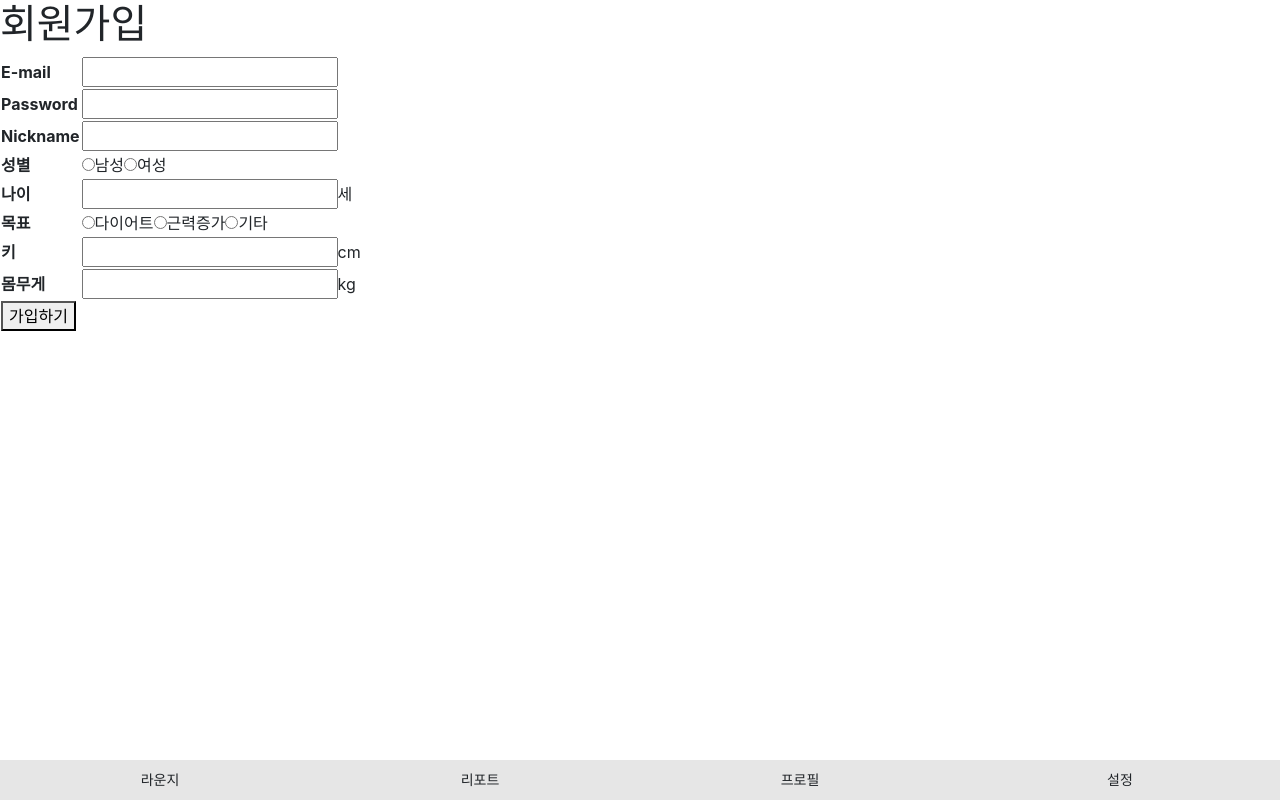
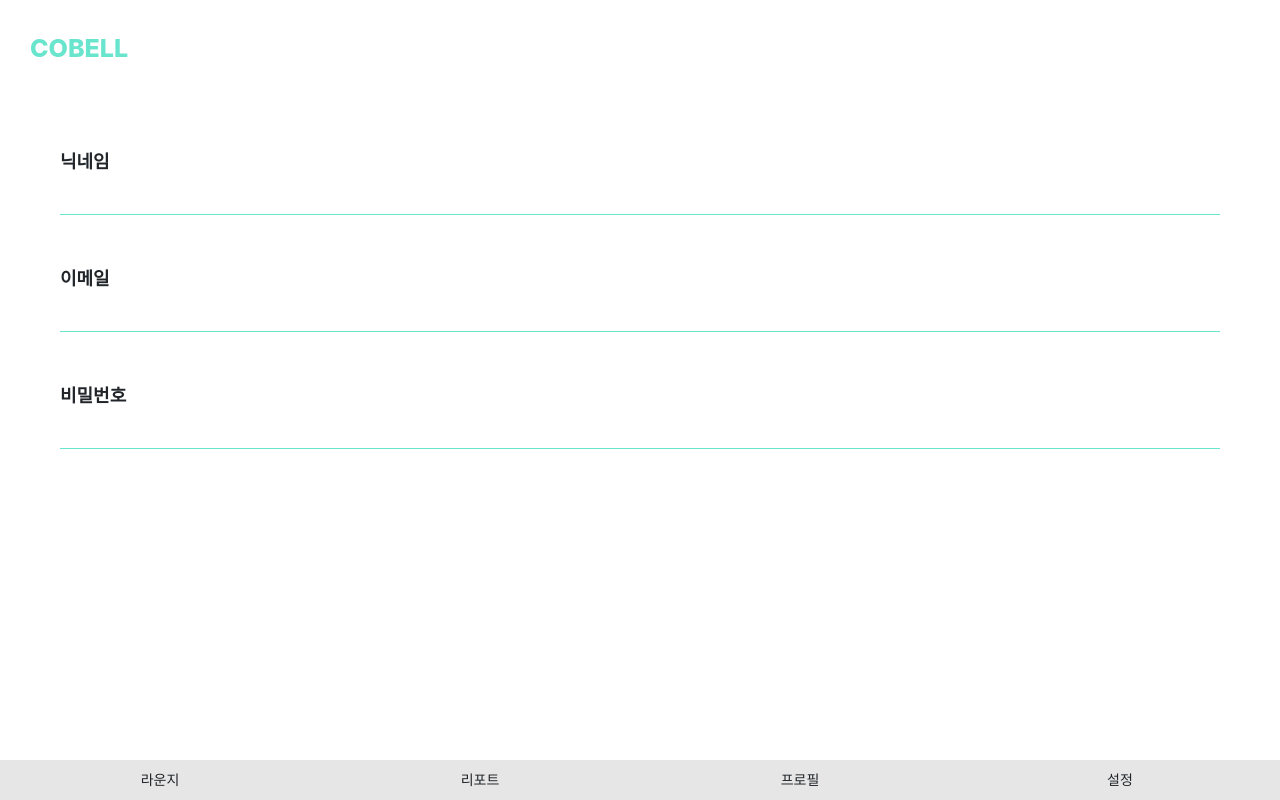
Before and after one commit to local-kim/MOIM, a React (Create React App) app in the folder src/main/reactjs/: page /join in a window 1280 px wide. Built offline with nearby package versions, Linux system fonts and the light colour scheme.

Commit message:
회원가입 디자인 수정(두 페이지로 나눔)

```diff
--- /dev/null
+++ b/src/main/reactjs/src/pages/login/FirstJoin.js
@@ -0,0 +1,36 @@
+import React from 'react';
+import styles from './Join.module.css';
+
+const FirstJoin = ({user, handleChange, setPage}) => {
+  return (
+    <div className={styles.first_join_wrap}>
+      <div className={styles.wrap}>
+        <div className={styles.subtitle}>닉네임</div>
+        <input className={styles.input} type='text' name="nickname" required onChange={handleChange}/>
+      </div>
+      <div className={styles.wrap}>
+        <div className={styles.subtitle}>이메일</div>
+        <input className={styles.input} type='email' name='email' required onChange={handleChange}/>
+      </div>
+      {/* <span style={{width:'2%',display:'inline-block'}}></span>
+      <input type='password' required placeholder="Check password" onChange={onPassChange}/>
+      <b style={{marginLeft:'15px',color:'red'}}>{passOk ? 'OK' : ''}</b> */}
+      <div className={styles.wrap}>
+        <div className={styles.subtitle}>비밀번호</div>
+        <input className={styles.input} type='password' name="password" required onChange={handleChange}/>
+      </div>
+
+      {/* 모든 항목이 입력되면 다음 회원가입 페이지로 넘어가는 버튼이 생김 */}
+      {
+        user.nickname && user.email && user.password ?
+        <div className={styles.next_btn_wrap} onClick={() => setPage(2)}>
+          <span className={styles.next_btn}>다음</span>
+          <span className={`material-icons ${styles.next_icon}`}>navigate_next</span>
+        </div>
+        : ""
+      }
+    </div>
+  );
+};
+
+export default FirstJoin;
--- a/src/main/reactjs/src/pages/login/Join.js
+++ b/src/main/reactjs/src/pages/login/Join.js
@@ -1,22 +1,24 @@
 import React, { useState } from 'react';
 import axios from "axios";
 import { useNavigate } from 'react-router-dom';
-import styles from './Login.module.css';
+import styles from './Join.module.css';
+import FirstJoin from './FirstJoin';
+import SecondJoin from './SecondJoin';
 
 const Join = () => {
   const navigate = useNavigate();
 
   const [user, setUser] = useState({
-    email: '',
-    password: '',
-    nickname: '',
-    gender: '',
-    age: '',
-    goal: '',
-    height: '',
-    weight: '',
-    title: '',
-    content: ''
+    // email: '',
+    // password: '',
+    // nickname: '',
+    // gender: '',
+    // age: '',
+    // goal: '',
+    // height: '',
+    // weight: '',
+    // title: '',
+    // content: ''
   })
 
   const handleChange = (e) => {
@@ -31,11 +33,11 @@ const Join = () => {
       [name]: value
     });
 
-    // console.log(user);
+    console.log(user);
   }
 
   const joinUser = (e) => {
-    e.preventDefault();
+    // e.preventDefault();
 
     axios.post('/user/join', user)
     .then(res => {
@@ -44,85 +46,14 @@ const Join = () => {
     }).catch(err => console.log(err));
   }
 
+  const [page, setPage] = useState(1);
+
   return (
-    <div>
-      <h1>회원가입</h1>
+    <div className={styles.join_wrap}>
+      <div className={styles.title}>COBELL</div>
 
-      <form onSubmit={joinUser}>
-        <table>
-          <tbody>
-            <tr>
-              <th>E-mail</th>
-              <td>
-                <input type='email' name='email' required onChange={handleChange}/>
-              </td>
-            </tr>
-            <tr>
-              <th>Password</th>
-              <td>
-                <input type='password' name="password" required onChange={handleChange}/>
-                {/* <span style={{width:'2%',display:'inline-block'}}></span>
-                <input type='password' required placeholder="Check password" onChange={onPassChange}/>
-                <b style={{marginLeft:'15px',color:'red'}}>{passOk ? 'OK' : ''}</b> */}
-              </td>
-            </tr>
-            <tr>
-              <th>Nickname</th>
-              <td>
-                <input type='text' name="nickname" required onChange={handleChange}/>
-              </td>
-            </tr>
-            <tr>
-              <th>성별</th>
-              <td>
-                <label>
-                  <input type='radio' name="gender" value='0' required onChange={handleChange}/>남성
-                </label>
-                <label>
-                  <input type='radio' name="gender" value='1' required onChange={handleChange}/>여성
-                </label>
-              </td>
-            </tr>
-            <tr>
-              <th>나이</th>
-              <td>
-                <input type='number' name="age" required onChange={handleChange}/>세
-              </td>
-            </tr>
-            <tr>
-              <th>목표</th>
-              <td>
-                <label>
-                  <input type='radio' name="goal" value='0' required onChange={handleChange}/>다이어트
-                </label>
-                <label>
-                  <input type='radio' name="goal" value='1' required onChange={handleChange}/>근력증가
-                </label>
-                <label>
-                  <input type='radio' name="goal" value='2' required onChange={handleChange}/>기타
-                </label>
-              </td>
-            </tr>
-            <tr>
-              <th>키</th>
-              <td>
-                <input type='number' name="height" required onChange={handleChange}/>cm
-              </td>
-            </tr>
-            <tr>
-              <th>몸무게</th>
-              <td>
-                <input type='number' name="weight" required onChange={handleChange}/>kg
-              </td>
-            </tr>
-            <tr>
-              <td colSpan='2'>
-                <button type="submit">가입하기</button>
-              </td>
-            </tr>
-          </tbody>
-        </table>
-      </form>
+      { page == 1 ? <FirstJoin user={user} handleChange={handleChange} setPage={setPage} /> : <SecondJoin user={user} handleChange={handleChange} setUser={setUser} joinUser={joinUser} /> }
+
     </div>
   );
 };
--- /dev/null
+++ b/src/main/reactjs/src/pages/login/Join.module.css
@@ -0,0 +1,106 @@
+.join_wrap{
+  padding: 30px;
+}
+
+.title{
+  font-size: 25px;
+  font-weight: 800;
+  /* color: #69e4b8; */
+  color: #69e4cd;
+}
+
+.first_join_wrap{
+  padding: 30px;
+}
+
+.next_btn_wrap{
+  display: flex;
+  align-items: center;
+  justify-content: flex-end;
+}
+
+.next_btn{
+  font-weight: 600;
+  /* margin-right: 5px; */
+}
+
+.next_icon{
+  /* color: green; */
+  font-size: 27px;
+}
+
+.wrap{
+  margin: 50px 0;
+}
+
+.subtitle{
+  font-size: 18px;
+  font-weight: 600;
+}
+
+.input{
+  border: none;
+  border-bottom: 1px solid #69e4cd;
+  width: 100%;
+  height: 40px;
+}
+
+.second_join_wrap{
+  padding: 30px;
+}
+
+.gender_box{
+  display: flex;
+  justify-content: space-between;
+  align-items: center;
+}
+
+.gender_btn_box{
+  display: flex;
+}
+
+.gender{
+  width: 90px;
+  height: 35px;
+  /* background-color: rgb(0, 194, 0); */
+  display: flex;
+  justify-content: center;
+  align-items: center;
+  /* color: white; */
+  box-shadow: 0 5px 15px rgba(105, 228, 205, 0.3);
+  border-radius: 8px;
+  margin-left: 8px;
+  font-size: 15px;
+  cursor: pointer;
+}
+
+.gender.active{
+  background-color: #69e4cd;
+  color: white;
+  font-weight: 700;
+  box-shadow: none;
+}
+
+.box{
+  display: flex;
+  justify-content: space-between;
+  align-items: center;
+  margin: 30px 0;
+}
+
+.input_wrap{
+  border-bottom: 1px solid rgb(105, 228, 205);
+  display: flex;
+  align-items: center;
+  justify-content: space-between;
+  padding: 0 10px;
+  width: 190px;
+}
+
+.narrow_input{
+  /* width: -webkit-fill-available; */
+  text-align: right;
+  border: none;
+  width: 100%;
+  padding: 10px;
+}
--- /dev/null
+++ b/src/main/reactjs/src/pages/login/SecondJoin.js
@@ -0,0 +1,76 @@
+import React from 'react';
+import styles from './Join.module.css';
+
+const SecondJoin = ({user, handleChange, setUser, joinUser}) => {
+  return (
+    <div className={styles.second_join_wrap}>
+      <div className={styles.gender_box}>
+        <div className={styles.subtitle}>성별</div>
+        <div className={styles.gender_btn_box}>
+          <div className={user.gender == 0 ? `${styles.gender} ${styles.active}` : `${styles.gender}` } onClick={() => {
+            setUser({
+              ...user,
+              gender: 0
+            })
+          }}>남성</div>
+          <div className={user.gender == 1 ? `${styles.gender} ${styles.active}` : `${styles.gender}` } onClick={() => {
+            setUser({
+              ...user,
+              gender: 1
+            })
+          }}>여성</div>
+        </div>
+        {/* <label>
+          <input type='radio' name="gender" value='0' required onChange={handleChange}/>남성
+        </label>
+        <label>
+          <input type='radio' name="gender" value='1' required onChange={handleChange}/>여성
+        </label> */}
+      </div>
+
+      <div className={styles.box}>
+        <div className={styles.subtitle}>나이</div>
+        <div className={styles.input_wrap}>
+          <input className={styles.narrow_input} type='number' name="age" required onChange={handleChange}/>
+          <span>세</span>
+        </div>
+      </div>
+
+      <div className={styles.box}>
+        <div className={styles.subtitle}>키</div>
+        <div className={styles.input_wrap}>
+          <input className={styles.narrow_input} type='number' name="height" required onChange={handleChange}/>
+          <span>cm</span>
+        </div>
+      </div>
+
+      <div className={styles.box}>
+        <div className={styles.subtitle}>몸무게</div>
+        <div className={styles.input_wrap}>
+          <input className={styles.narrow_input} type='number' name="weight" required onChange={handleChange}/>
+          <span>kg</span>
+        </div>
+      </div>
+
+      {
+        user.gender && user.age && user.height && user.weight ?
+        <div className={styles.next_btn_wrap} onClick={() => joinUser()}>
+          <span className={styles.next_btn}>Join Us</span>
+          <span className={`material-icons ${styles.next_icon}`}>navigate_next</span>
+        </div> : ""
+      }
+
+      {/* <label>
+        <input type='radio' name="goal" value='0' required onChange={handleChange}/>다이어트
+      </label>
+      <label>
+        <input type='radio' name="goal" value='1' required onChange={handleChange}/>근력증가
+      </label>
+      <label>
+        <input type='radio' name="goal" value='2' required onChange={handleChange}/>기타
+      </label> */}
+    </div>
+  );
+};
+
+export default SecondJoin;
--- a/src/main/reactjs/src/pages/login/index.js
+++ b/src/main/reactjs/src/pages/login/index.js
@@ -1,2 +1,4 @@
 export {default as Join} from './Join';
+export {default as FirstJoin} from './FirstJoin';
+export {default as SecondJoin} from './SecondJoin';
 export {default as Login} from './Login';
```
